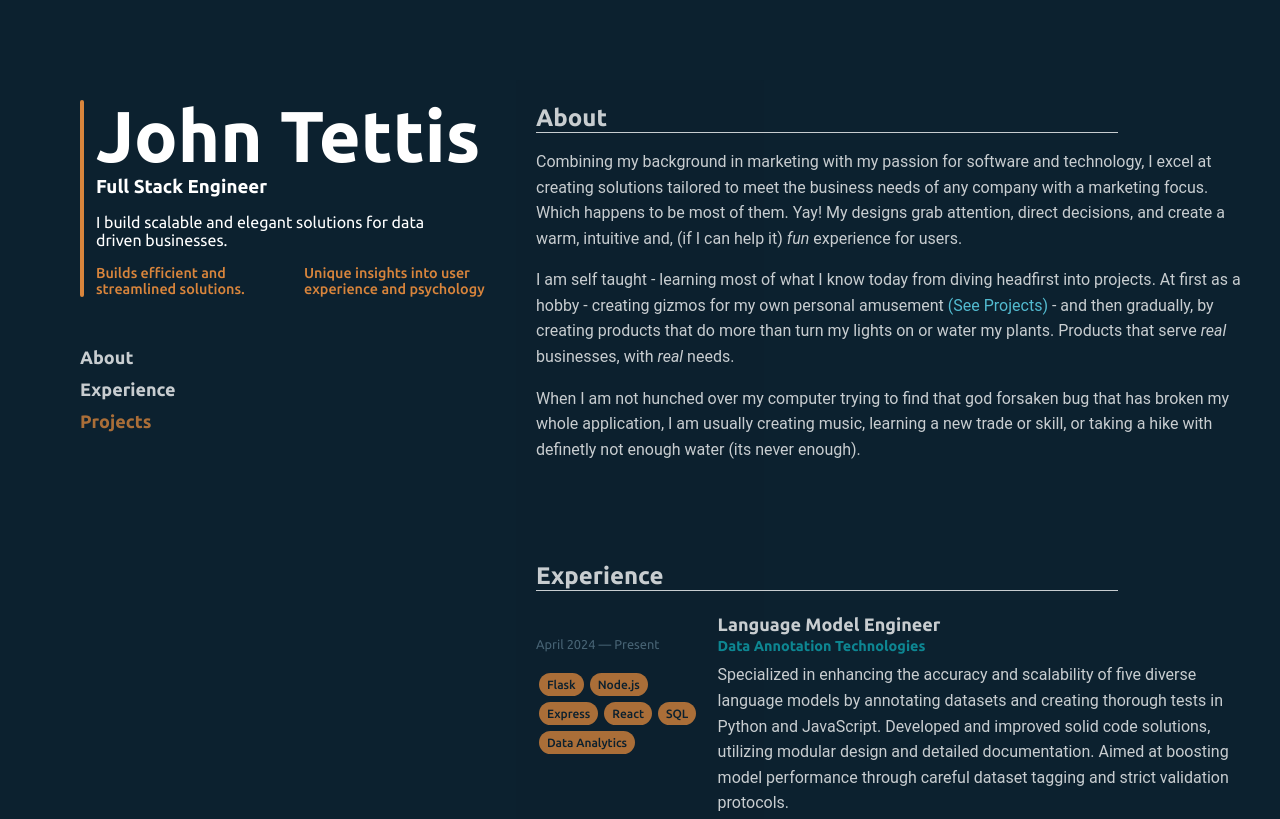
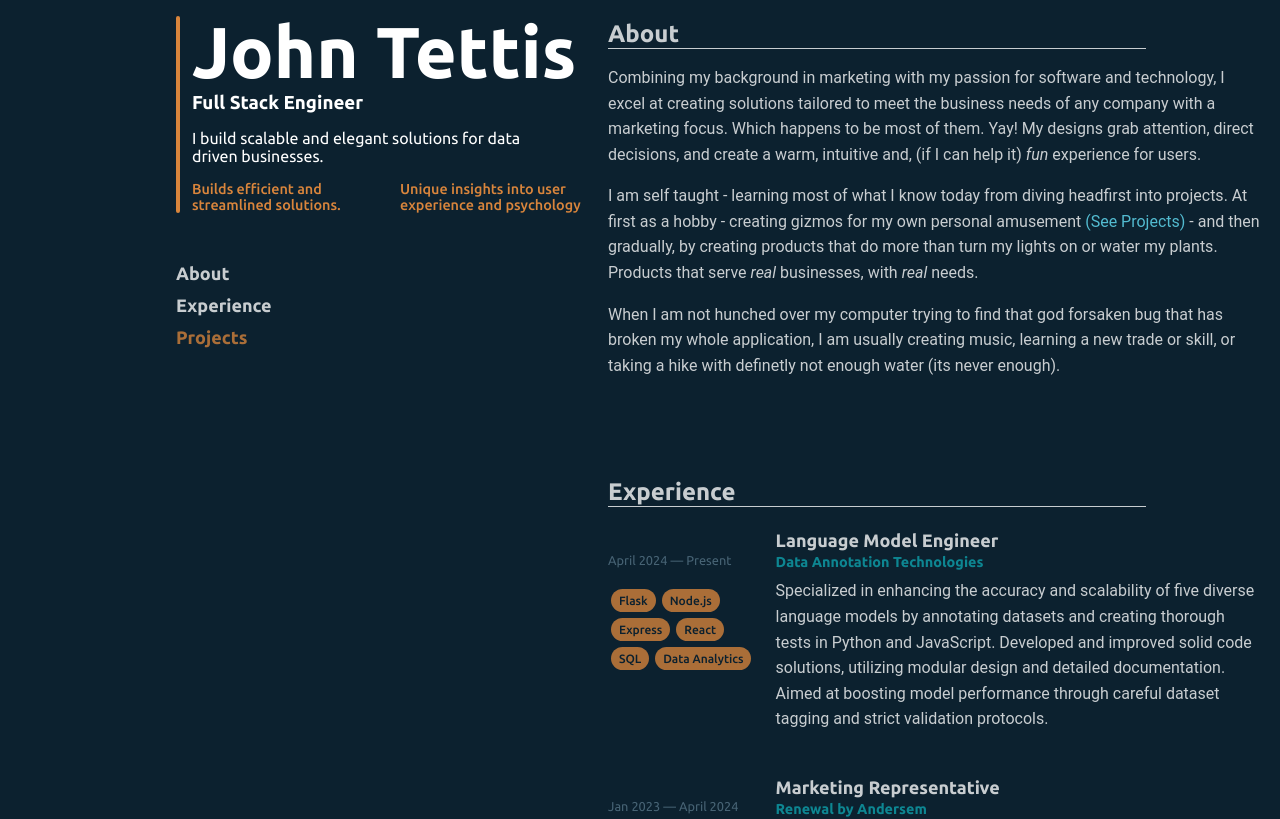
Before and after one commit to john-tettis/portfolio-updated, a React (Create React App) app: page / in a window 1280 px wide. Shown: the top 819 px of the page. Built offline with nearby package versions, Linux system fonts and the light colour scheme.

Commit message:
Tried removing body-content and rendering  its contents directly, bad idea!

```diff
--- a/src/App.js
+++ b/src/App.js
@@ -1,8 +1,11 @@
 import { useEffect, useState,useRef } from 'react';
 import './styles/App.css';
 import DynamicBackground from './Components/DynamicBackground';
-import BodyContent from './Components/BodyContent'
 import LoadingScreen from './Components/Utils/LoadingScreen';
+import Bio from './Components/Sections/Bio';
+import Column from './Components/Utils/Column';
+import Nav from './Components/Nav';
+import ScrollSection from './Components/ScrollSection';
 
 function App() {
   //scrollbar reference for scrolling only the column adn not the body
@@ -31,11 +34,20 @@ function App() {
         loading={loading}
         />
         <DynamicBackground/>
-        <BodyContent
+        <Column left={true}>
+            <Bio loading={loading} />
+            <Nav
+            loading={loading}
+            navRefs={navRefs}
+            scrollRef={scrollableSectionRef}
+            />
+        </Column>
+        <Column><ScrollSection loading={loading} navRefs={navRefs} ref={scrollableSectionRef}/></Column>
+        {/* <BodyContent
         scrollRef = {scrollableSectionRef}
         loading={loading}
         navRefs={navRefs}
-        />
+        /> */}
     </div>
   );
 }
--- a/src/styles/App.css
+++ b/src/styles/App.css
@@ -3,7 +3,6 @@
 
 
 .App {
-  height:100vh;
   display:flex;
   flex-direction: column;
   justify-content: start;
--- a/src/styles/Column.css
+++ b/src/styles/Column.css
@@ -19,16 +19,16 @@
         max-width:54rem;
         /* background-color: rgba(139, 118, 255, 0.3); */
         overflow-x: hidden;
-        margin-right: calc(50% - 39rem);
+        margin-left: calc(50% - 3rem);
 
     }
 
     .column-left{
         max-width:30rem;
         display:block;
-        margin-right:0;
+        margin-left:0;
         position: fixed;
-        left:calc(50% - 36rem);
+        left:calc(50% - 30rem);
 
     }
 }
```
